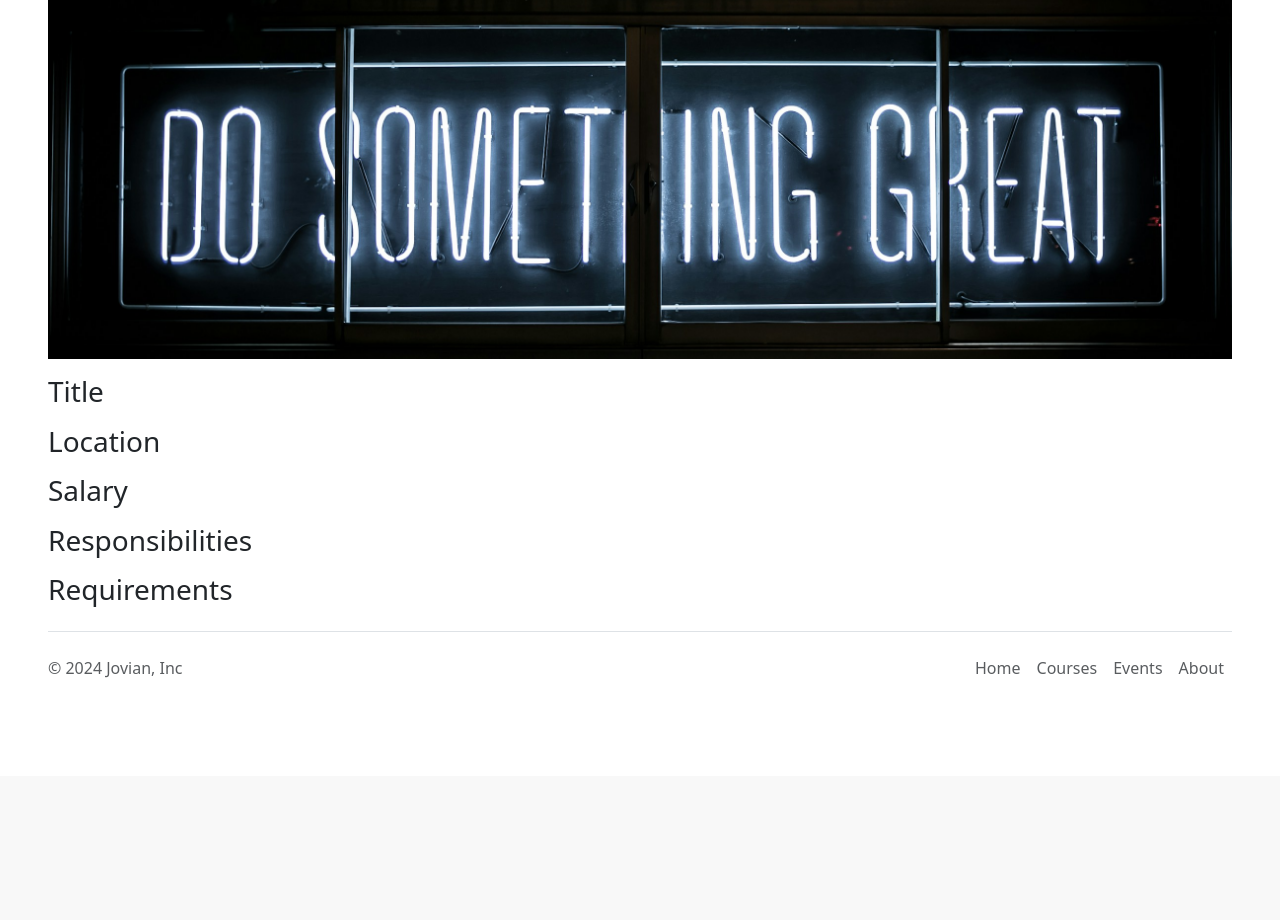
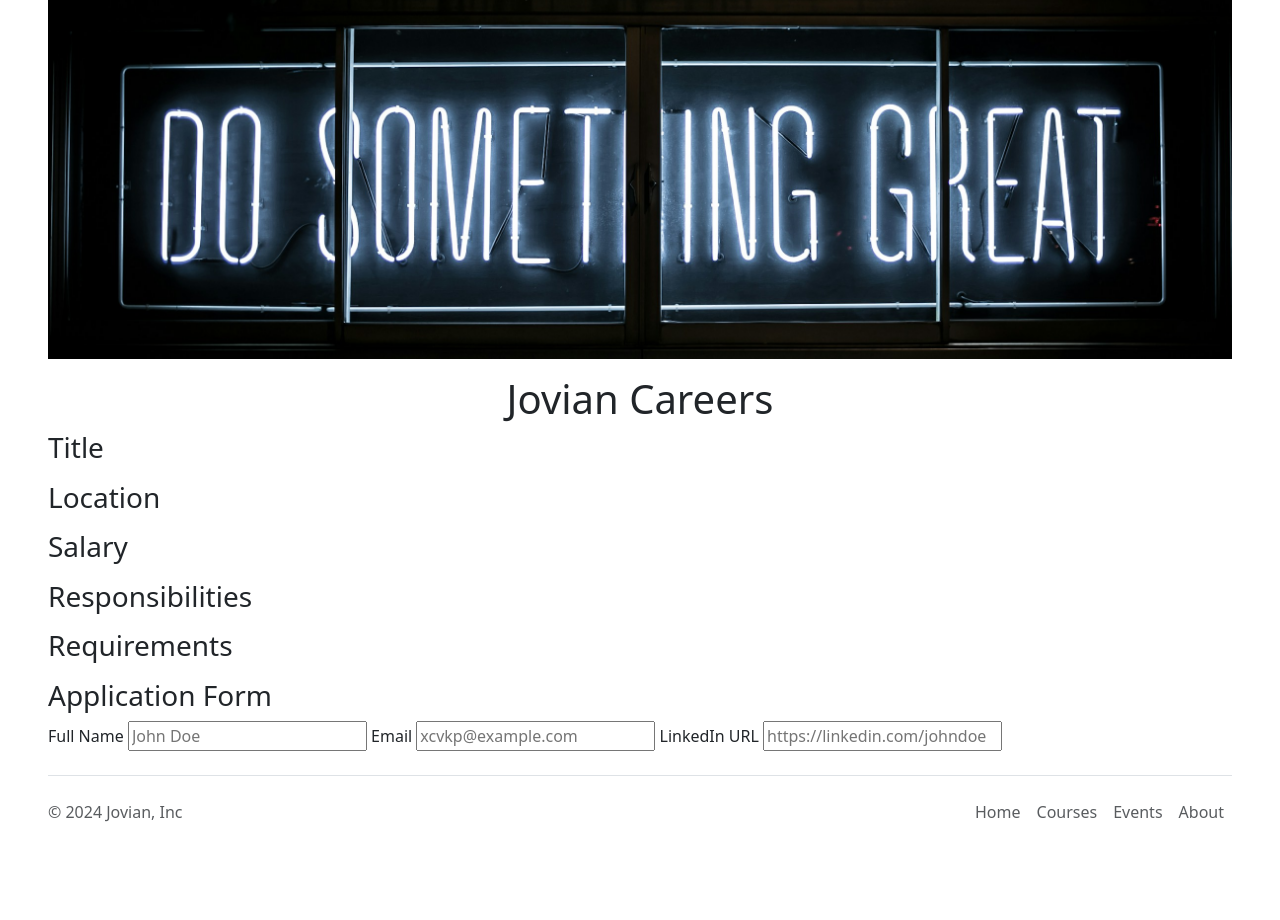
Before and after one commit to langerpereira/jovian-careers-website-v2-database-, a Flask app: template templates/jobpage.html in a window 1280 px wide. Shown: the part 197-1117 px from the top of the page. Before the commit the page ends 875 px from the top, so only its background shows below. Run offline with Flask 3, Linux system fonts and the light colour scheme; the template is opened without the code that fills it, so the values that code supplies are empty.

Commit message:
application form

```diff
--- /dev/null
+++ b/templates/application_form.html
@@ -0,0 +1,14 @@
+<h3>Application Form</h3>
+<form>
+  <div>
+    <lable>Full Name</lable>
+    <input name="full_name" type="text" placeholder="John Doe">
+
+    <label>Email</label>
+    <input name="email" type="email" placeholder="xcvkp@example.com">
+
+    <label>LinkedIn URL</label>
+    <input type="text" name="linkedin" placeholder="https://linkedin.com/johndoe">
+
+    </div>
+</form>
--- a/templates/jobpage.html
+++ b/templates/jobpage.html
@@ -11,6 +11,7 @@
   {% include 'nav.html' %}
   <div style="margin-top: 100px;">
 {% include 'banner.html' %}
+  <h1 style= "text-align:center;">Jovian Careers</h1>
   <h3>Title</h3>
   <p>{{job.title}}</p>
   <h3>Location</h3>
@@ -21,6 +22,7 @@
   <p>{{job.responsibility}}</p>
   <h3>Requirements</h3>
   <p>{{job.requirements}}</p>
+    {% include 'application_form.html' %}
   </div>
   <script src="https://cdn.jsdelivr.net/npm/bootstrap@5.3.3/dist/js/bootstrap.bundle.min.js" integrity="sha384-YvpcrYf0tY3lHB60NNkmXc5s9fDVZLESaAA55NDzOxhy9GkcIdslK1eN7N6jIeHz" crossorigin="anonymous"></script>
 {% include 'footer.html' %}
```
